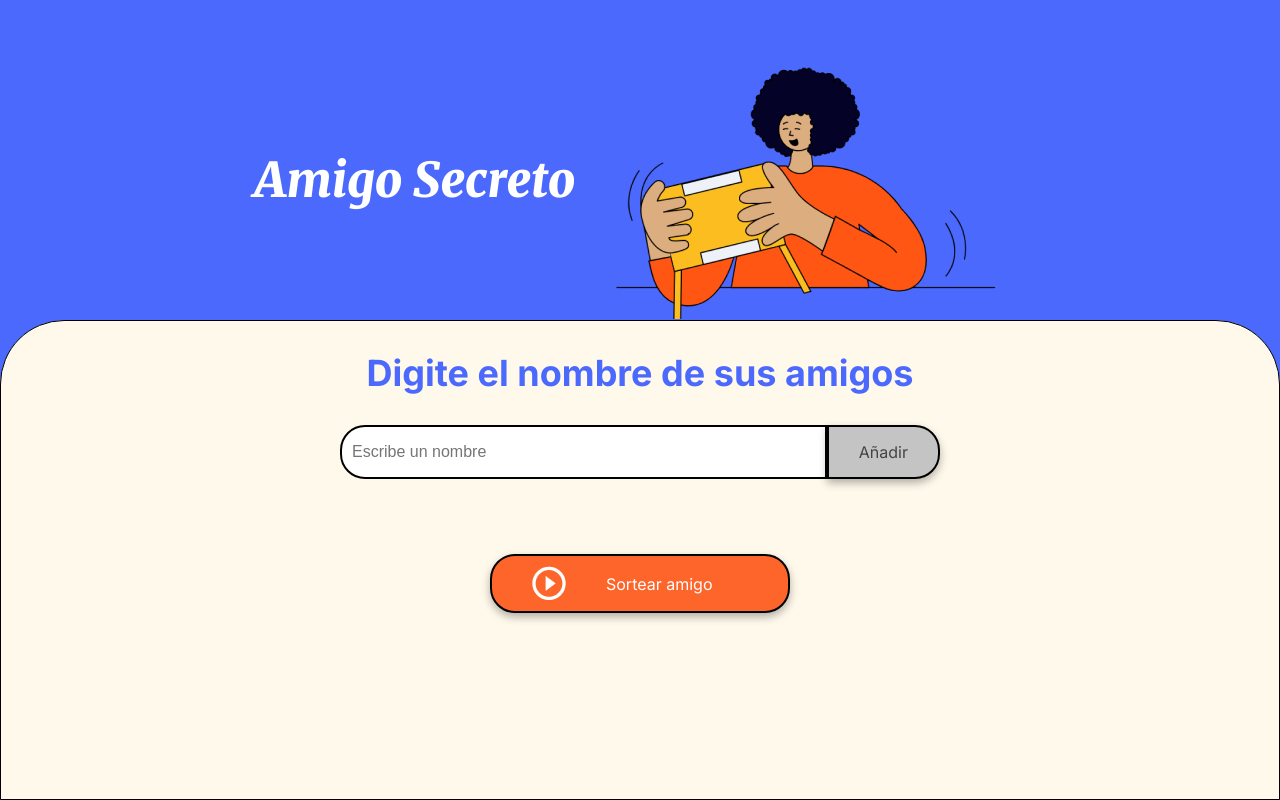
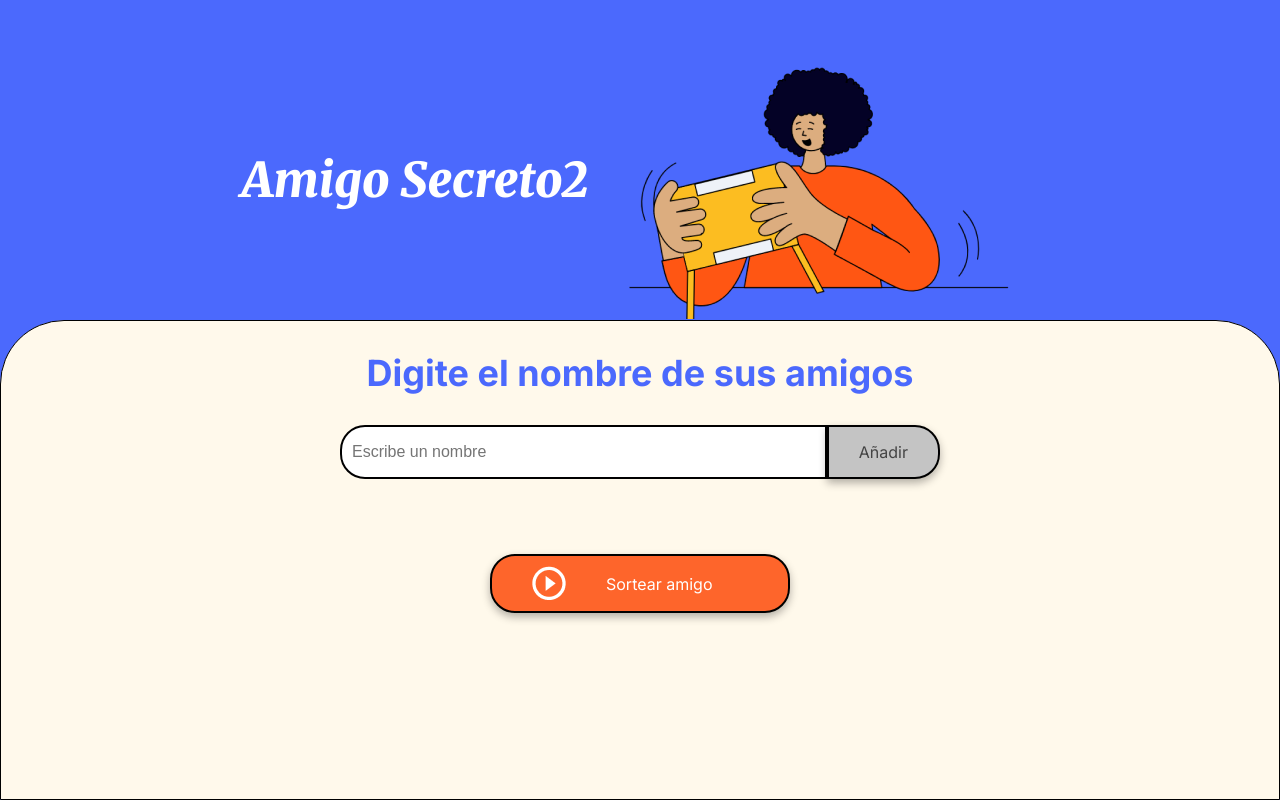
Before and after one commit to Chocolatiu/Chalenge1, a plain HTML site: page index.html in a window 1280 px wide. Drawn offline with Linux system fonts and the light colour scheme.

Commit message:
inici de proyecto

```diff
--- a/index.html
+++ b/index.html
@@ -13,7 +13,7 @@
 <body>
     <main class="main-content">
         <header class="header-banner">
-            <h1 class="main-title">Amigo Secreto</h1>
+            <h1 class="main-title">Amigo Secreto2</h1>
             <img src="assets/amigo-secreto.png" alt="Imagen representativa de amigo secreto">
         </header>
 
```
